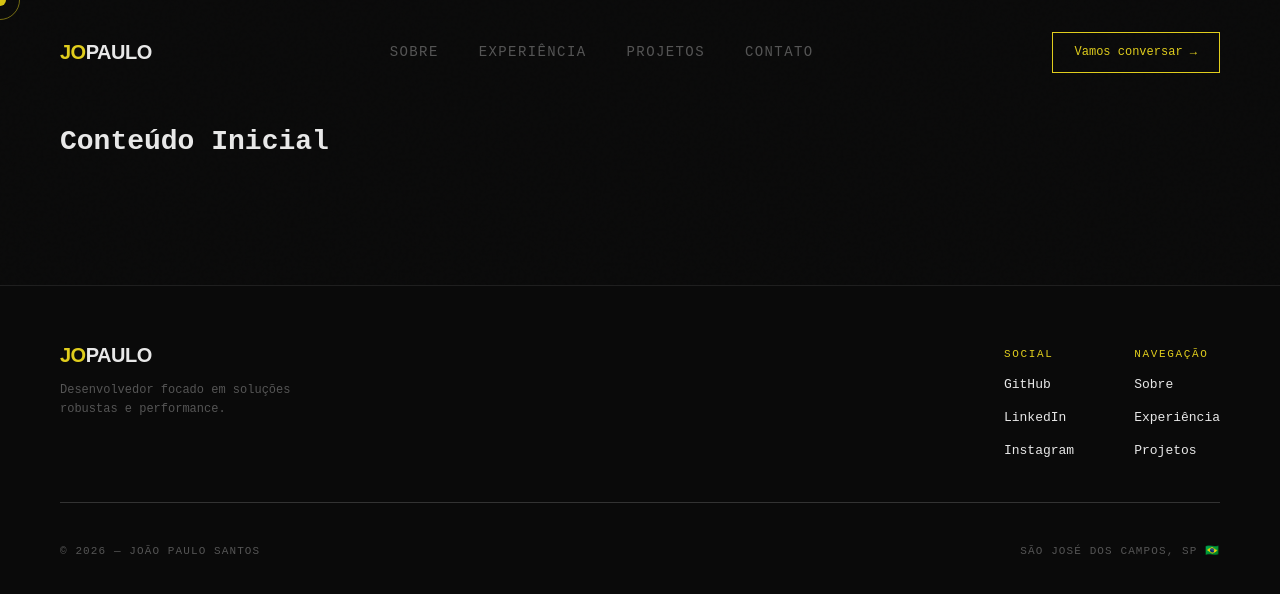
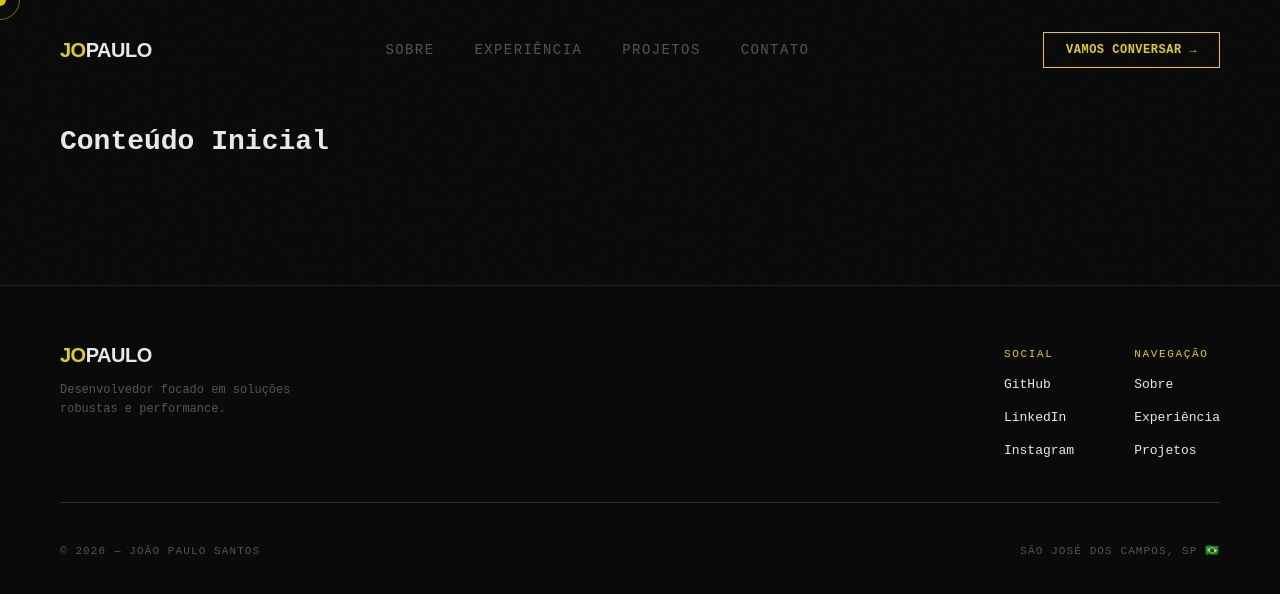
Before and after one commit to jopaul0/jopaul0.github.io, a React (Vite) app: page / in a window 1280 px wide. Shown: the top 594 px of the page. Built offline with nearby package versions, Linux system fonts and the light colour scheme.

Commit message:
refactor: simple button component

```diff
--- a/src/components/Cursor/index.tsx
+++ b/src/components/Cursor/index.tsx
@@ -1,5 +1,5 @@
 import { useEffect, useRef, useState } from 'react';
-import styles from '@/components/Cursor/Cursor.module.scss';
+import styles from './Cursor.module.scss';
 
 export const Cursor = () => {
     const dotRef = useRef<HTMLDivElement>(null);
--- a/src/components/Footer/index.tsx
+++ b/src/components/Footer/index.tsx
@@ -1,4 +1,4 @@
-import styles from '@/components/Footer/Footer.module.scss';
+import styles from './Footer.module.scss';
 import { Logo } from '@/components/Logo';
 
 export const Footer = () => {
--- a/src/components/Logo/index.tsx
+++ b/src/components/Logo/index.tsx
@@ -1,4 +1,4 @@
-import styles from '@/components/Logo/Logo.module.scss';
+import styles from './Logo.module.scss';
 
 export const Logo = () => {
     return (
--- a/src/components/Navbar/Navbar.module.scss
+++ b/src/components/Navbar/Navbar.module.scss
@@ -84,19 +84,12 @@
     }
 
     .navCta {
-        border: 1px solid var(--accent);
-        color: var(--accent);
-        padding: 10px 22px;
-        font-family: var(--font-main);
-        font-size: 12px;
-        text-decoration: none;
-
         @include mix.mobile {
             display: none;
         }
     }
 
-    // ESTADO ABERTO (Dropdown)
+    // ESTADO ABERTO
     &.menuOpen {
         // Garante que a navbar tenha fundo ao abrir o menu
         background: var(--surface);
--- a/src/components/Navbar/index.tsx
+++ b/src/components/Navbar/index.tsx
@@ -1,6 +1,7 @@
 import { useState, useEffect } from 'react';
-import styles from '@/components/Navbar/Navbar.module.scss';
+import styles from './Navbar.module.scss';
 import { Logo } from '@/components/Logo';
+import { SimpleButton } from '../SimpleButton';
 
 export const Navbar = () => {
   const [isScrolled, setIsScrolled] = useState(false);
@@ -36,9 +37,8 @@ export const Navbar = () => {
         <li><a href="#contato">Contato</a></li>
       </ul>
 
-      <a href="#contato" className={styles.navCta}>
-        Vamos conversar →
-      </a>
+
+      <SimpleButton outline label="Vamos conversar →" className={styles.navCta}/>
     </nav>
   );
 };
--- /dev/null
+++ b/src/components/SimpleButton/SimpleButton.module.scss
@@ -0,0 +1,54 @@
+@use '@/styles/variables' as vars;
+
+.buttonPrimary {
+  // Reset de estilos padrão do navegador
+  appearance: none;
+  cursor: pointer;
+  display: inline-flex;
+  align-items: center;
+  justify-content: center;
+  outline: none;
+
+  // Estilo Base (Preenchido)
+  border: 1px solid var(--accent);
+  background-color: var(--accent);
+  color: var(--bg);
+
+  // Tipografia e Espaçamento
+  padding: 10px 22px;
+  font-family: var(--font-main);
+  font-size: 12px;
+  font-weight: 600;
+  text-decoration: none;
+  text-transform: uppercase;
+  letter-spacing: 0.5px;
+  transition: all 0.3s ease;
+
+  &:hover {
+    transform: translateY(-5px);
+    filter: brightness(110%);
+    box-shadow: 0 5px 15px rgba(0, 0, 0, 0.1);
+  }
+
+  &:active {
+    transform: translateY(-2px);
+  }
+
+  &.outline {
+    background-color: transparent;
+    color: var(--accent);
+
+    &:hover {
+      background-color: var(--accent);
+      color: var(--bg);
+      filter: none;
+    }
+  }
+
+  &:disabled {
+    opacity: 0.5;
+    cursor: not-allowed;
+    transform: none;
+    filter: grayscale(1);
+  }
+}
--- /dev/null
+++ b/src/components/SimpleButton/index.tsx
@@ -0,0 +1,18 @@
+import styles from "./SimpleButton.module.scss";
+import type { SimpleButtonProps } from "./interface";
+
+export const SimpleButton = ({outline=false, label, onClick = () => {}, className = "", disable = false}:SimpleButtonProps) => {
+
+    const buttonClass = [
+        styles.buttonPrimary,
+        outline ? styles.outline : "",
+        className
+    ].filter(Boolean).join(" ");
+
+
+    return(
+        <button onClick={onClick} className={buttonClass} disabled={disable}>
+            {label}
+        </button>
+    );
+}
--- /dev/null
+++ b/src/components/SimpleButton/interface.ts
@@ -0,0 +1,7 @@
+export interface SimpleButtonProps{
+    label: string;
+    outline?: boolean;
+    onClick?: () => void;
+    className?: string;
+    disable?: boolean;
+}
```
